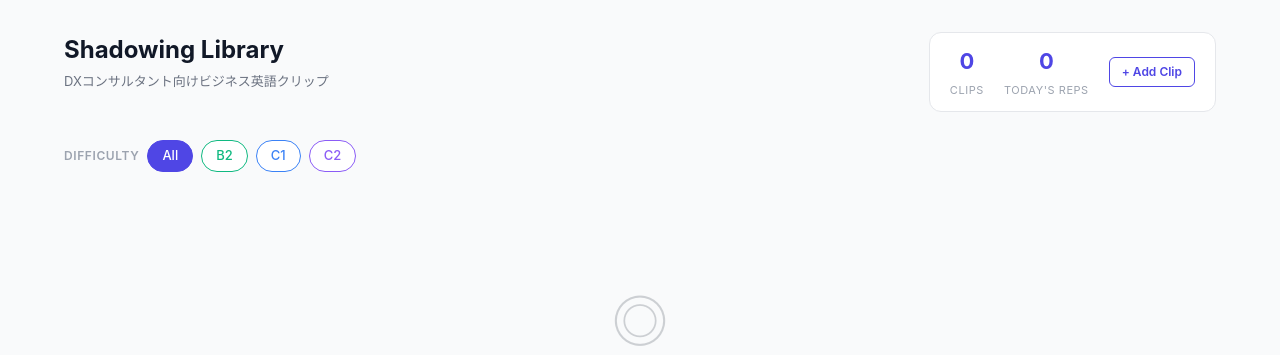
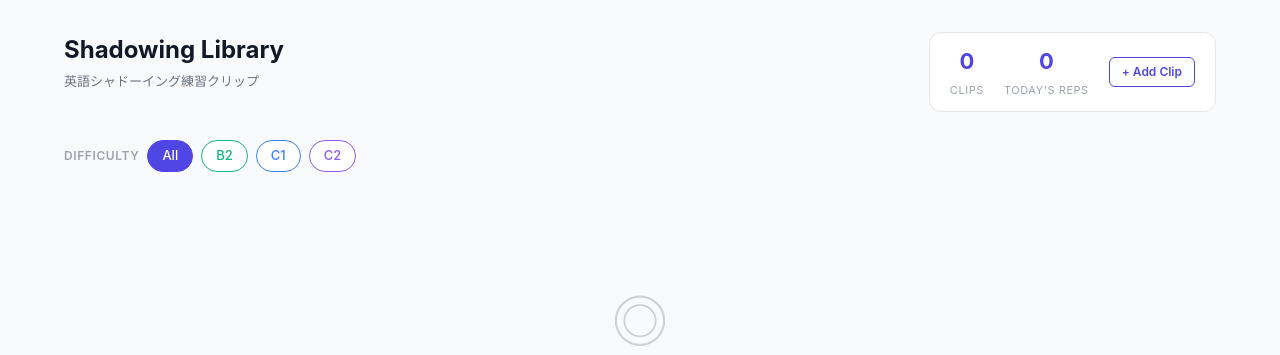
Before and after one commit to kane-del/shadowing-app, a Flask app: page / in a window 1280 px wide. Shown: the part 56-411 px from the top of the page. Run offline with Flask 3, Linux system fonts and the light colour scheme; data that the repository does not hold is empty.

Commit message:
Update subtitle text on library page

```diff
--- a/templates/index.html
+++ b/templates/index.html
@@ -5,7 +5,7 @@
 <div class="page-header">
   <div class="page-header-left">
     <h1 class="page-title">Shadowing Library</h1>
-    <p class="page-sub">DXコンサルタント向けビジネス英語クリップ</p>
+    <p class="page-sub">英語シャドーイング練習クリップ</p>
   </div>
   <div class="stats-bar">
     <div class="stat">
```
